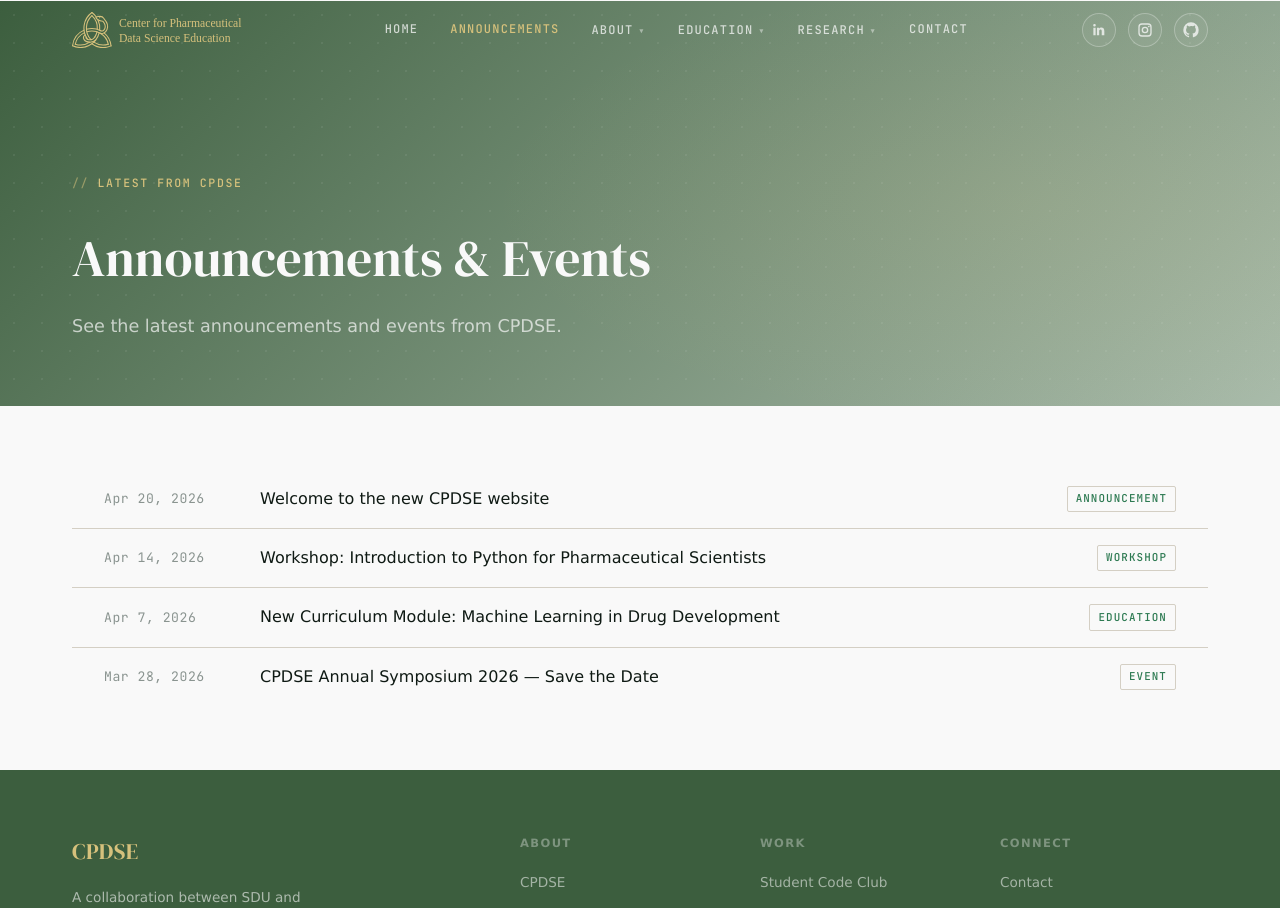
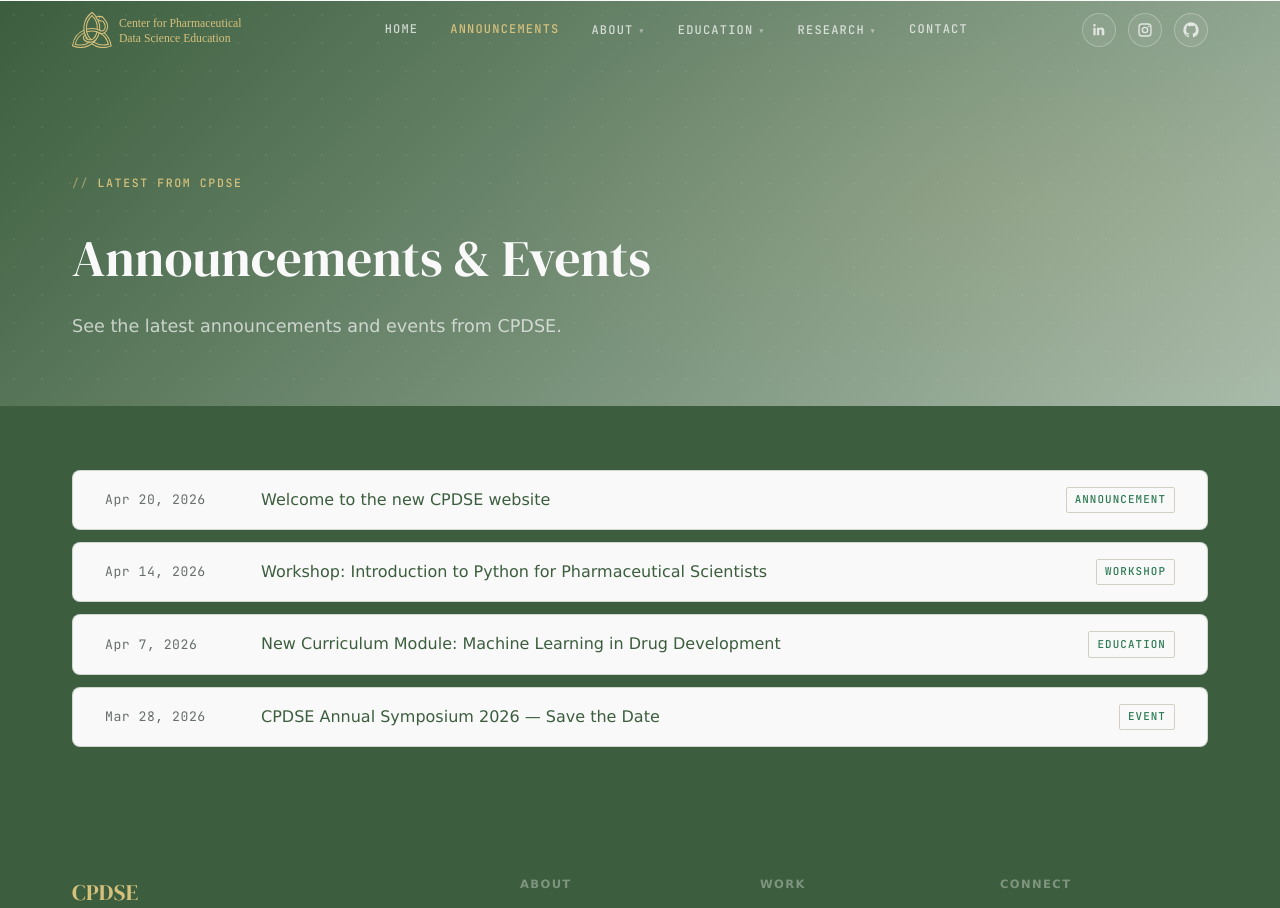
Before and after one commit to CPDSE/PagesCMS, a Jekyll site: the page built from announcements.html, in a window 1280 px wide and 1400 px high. Shown: the top 908 px of the window. Built offline with Jekyll 4.4.1, drawn with Linux system fonts in a browser that asks for light colours.

Commit message:
style announcements subpage

```diff
--- a/announcements.html
+++ b/announcements.html
@@ -12,7 +12,7 @@ permalink: /announcements/
   </div>
 </header>
 
-<main class="section section-alt">
+<main class="section announcements-main">
   <div class="container">
     {% if site.posts.size > 0 %}
     <div class="announcements-list">
@@ -25,7 +25,7 @@ permalink: /announcements/
       {% endfor %}
     </div>
     {% else %}
-    <p style="color:var(--muted); padding:var(--space-lg) 0;">No announcements yet. Check back soon.</p>
+    <p style="color:rgba(249,249,249,0.75); padding:var(--space-lg) 0;">No announcements yet. Check back soon.</p>
     {% endif %}
   </div>
 </main>
--- a/assets/css/main.css
+++ b/assets/css/main.css
@@ -323,7 +323,7 @@ a { color: inherit; }
   border-color: rgba(60,94,62,0.24);
 }
 .section-announcements .card-arrow {
-  color: var(--green-mid);
+  color: var(--accent);
 }
 .section-announcements .section-header p {
   color: var(--accent) !important;
@@ -1935,10 +1935,14 @@ a { color: inherit; }
 }
 
 /* ─── ANNOUNCEMENTS LIST PAGE ─────────────────────────────── */
+.announcements-main {
+  background: var(--green);
+}
+
 .announcements-list {
   display: flex;
   flex-direction: column;
-  gap: 0;
+  gap: 0.75rem;
 }
 .announcement-row {
   display: grid;
@@ -1946,16 +1950,21 @@ a { color: inherit; }
   gap: var(--space-sm);
   align-items: center;
   padding: var(--space-sm) var(--space-md);
-  border-bottom: 1px solid var(--border);
+  border: 1px solid rgba(60,94,62,0.22);
+  border-radius: 8px;
   text-decoration: none;
   color: var(--ink);
   background: var(--offwhite);
-  transition: background 0.12s;
-}
-.announcement-row:last-child { border-bottom: none; }
-.announcement-row:hover { background: var(--green-pale); }
-.announcement-row .card-date { font-size: 0.82rem; color: var(--muted); }
-.announcement-row h3 { font-size: 1rem; font-weight: 500; }
+  transition: background 0.12s, border-color 0.12s, transform 0.12s;
+}
+.announcement-row:last-child { border-bottom: 1px solid rgba(60,94,62,0.22); }
+.announcement-row:hover {
+  background: #ffffff;
+  border-color: rgba(60,94,62,0.4);
+  transform: translateY(-1px);
+}
+.announcement-row .card-date { font-size: 0.82rem; color: rgba(15,26,20,0.62); }
+.announcement-row h3 { font-size: 1rem; font-weight: 500; color: var(--green); }
 .announcement-row .card-tag { align-self: center; }
 
 /* ─── POST ────────────────────────────────────────────────── */
```
